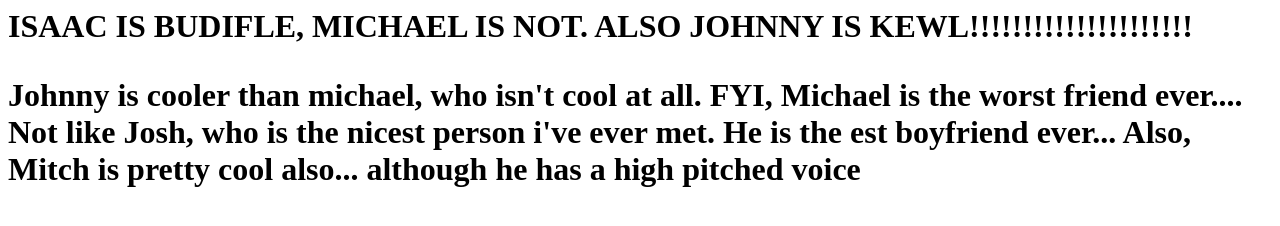
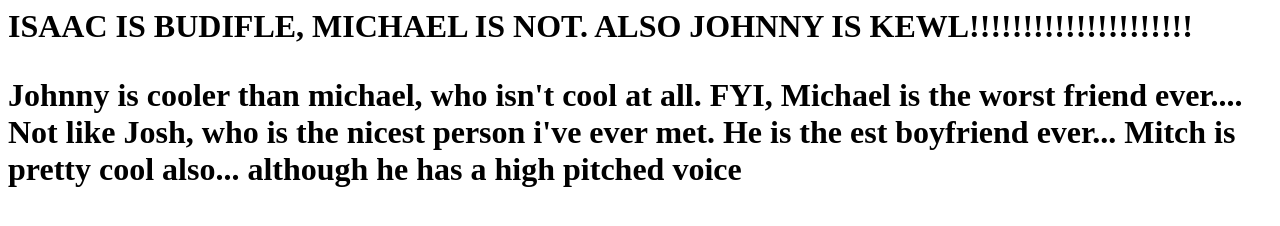
Before and after one commit to Tico01/Tico01.github.io, a plain HTML site: page index.html in a window 1280 px wide. Drawn offline with Linux system fonts and the light colour scheme.

Commit message:
Update index.html

```diff
--- a/index.html
+++ b/index.html
@@ -5,7 +5,7 @@
 </head>
 <body>
   <h1>ISAAC IS BUDIFLE, MICHAEL IS NOT. ALSO JOHNNY IS KEWL!!!!!!!!!!!!!!!!!!!!!</h12>
-  <p>Johnny is cooler than michael, who isn't cool at all. FYI, Michael is the worst friend ever.... Not like Josh, who is the nicest person i've ever met. He is the est boyfriend ever... Also, Mitch is pretty cool also... although he has a high pitched voice
+  <p>Johnny is cooler than michael, who isn't cool at all. FYI, Michael is the worst friend ever.... Not like Josh, who is the nicest person i've ever met. He is the est boyfriend ever... Mitch is pretty cool also... although he has a high pitched voice
 
   </p>
 </body>
```
